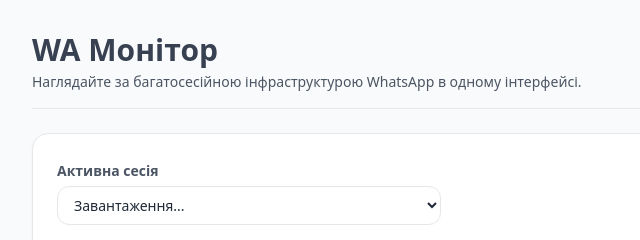
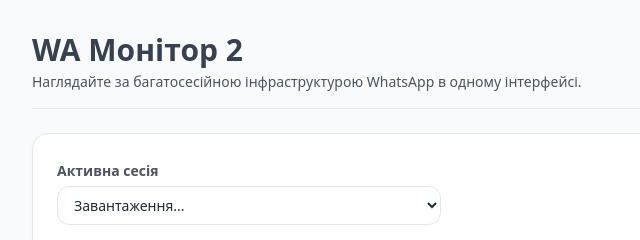
Before and after one commit to b0gdan00/WA_2, a website: page public/index.html in a window 1280 px wide. Shown: the top 240 px of the page, 0-640 px from the left. Drawn offline with nearby package versions, Linux system fonts and the light colour scheme; no server answers.

Commit message:
Update header title to reflect version 2 of WA Монітор

```diff
--- a/public/index.html
+++ b/public/index.html
@@ -16,7 +16,7 @@
       <!-- HEADER -->
       <header class="flex flex-col sm:flex-row justify-between items-start sm:items-center mb-6 border-b pb-4">
         <div class="flex flex-col">
-          <h1 class="text-3xl font-bold text-gray-700">WA Монітор</h1>
+          <h1 class="text-3xl font-bold text-gray-700">WA Монітор 2</h1>
           <div class="text-sm text-gray-600 mt-1">
             Наглядайте за багатосесійною інфраструктурою WhatsApp в одному інтерфейсі.
           </div>
```
